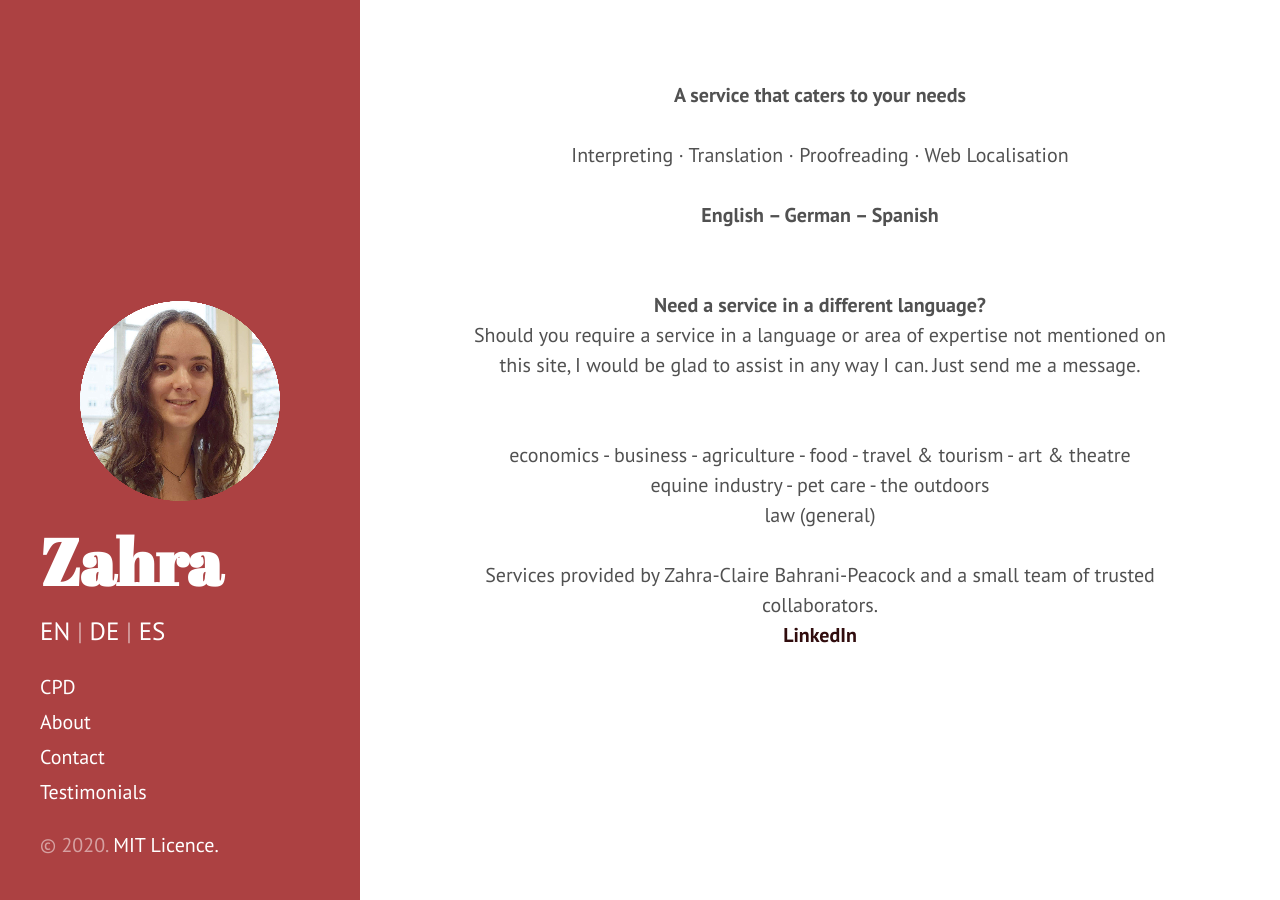
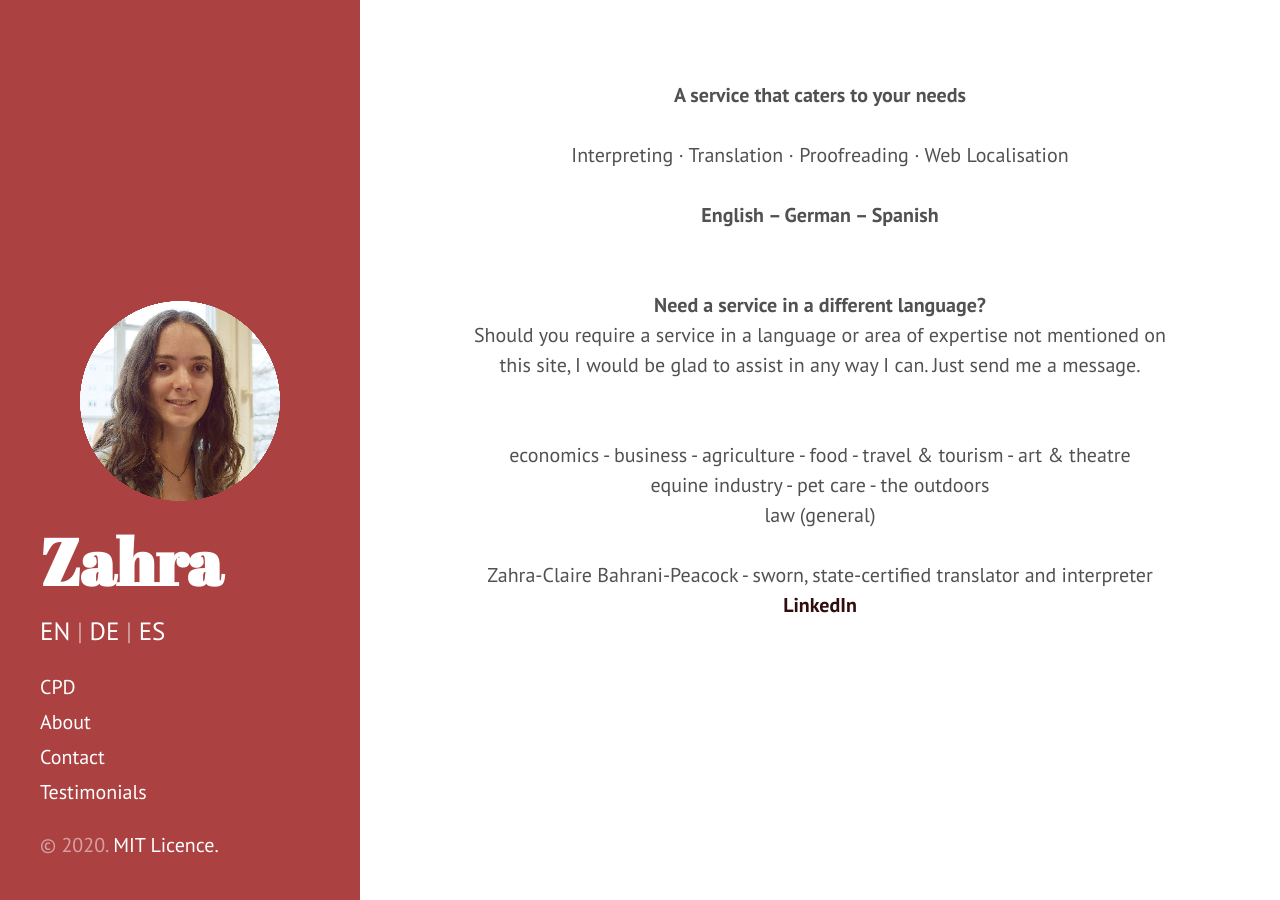
Before and after one commit to Zahra-Claire-Bahrani-Peacock/zahra-claire-bahrani-peacock.github.io, a Jekyll site: the page built from index.html, in a window 1280 px wide. Built offline with Jekyll 4.4.1, drawn with Linux system fonts in a browser that asks for light colours; the list of posts is cut into pages by our own code.

Commit message:
Update index.html

```diff
--- a/index.html
+++ b/index.html
@@ -18,6 +18,6 @@ description: Zahra-Claire Bahrani-Peacock is an English translator for economics
 <div align="center">equine industry - pet care - the outdoors</div>
 <div align="center">law (general)</div>
 <br/>
-Services provided by Zahra-Claire Bahrani-Peacock and a small team of trusted collaborators.
+Zahra-Claire Bahrani-Peacock - sworn, state-certified translator and interpreter
 <br/>
 <div align="center"><a href="https://www.linkedin.com/in/zahra-claire-bahrani-peacock/" target="_blank"><b>LinkedIn</b></a>
```
